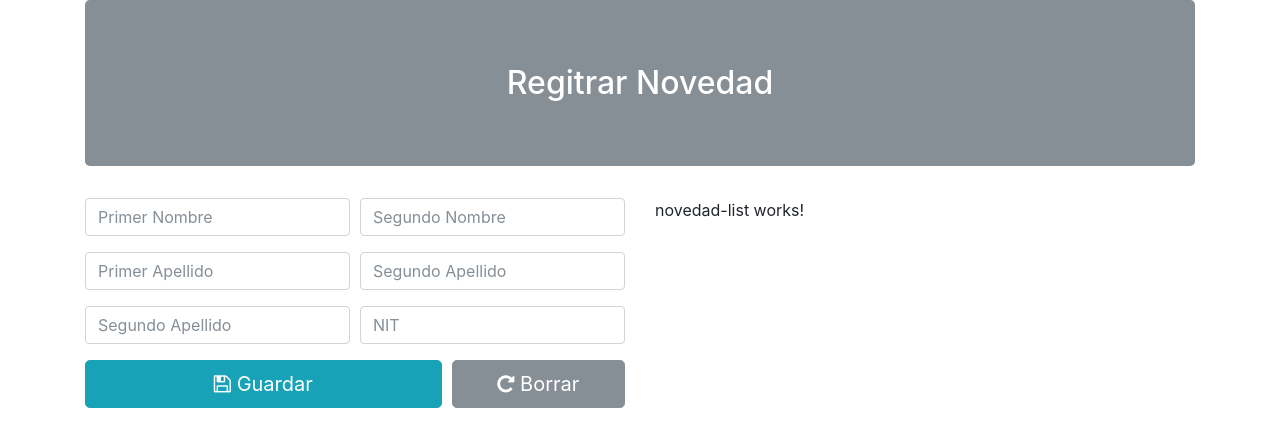
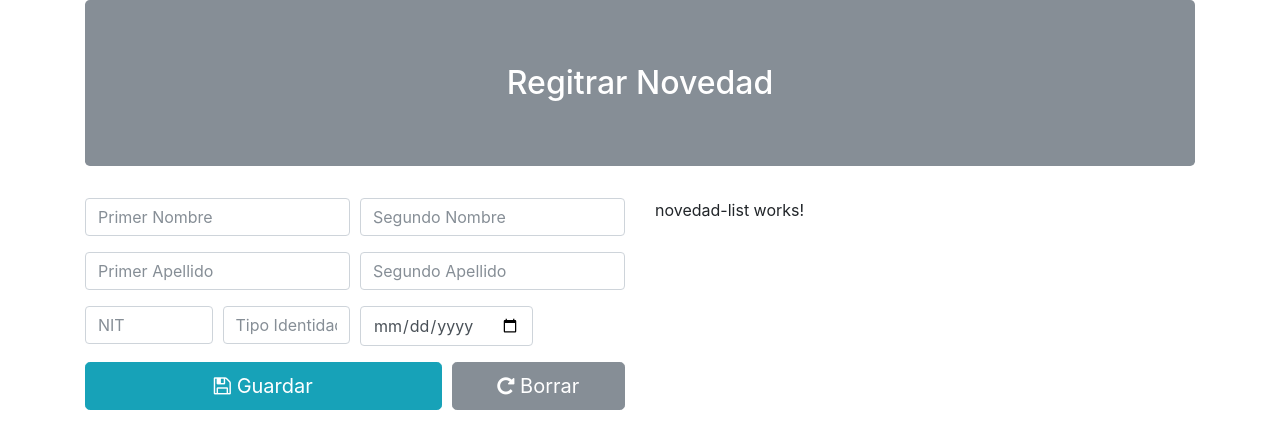
Before and after one commit to rubendarioing/serviSeguridadPaciente, an Angular app: page / in a window 1280 px wide. Shown: the top 448 px of the page. Built offline with nearby package versions, Linux system fonts and the light colour scheme.

Commit message:
pagina de registro novedad con el metodo de guardar cread

```diff
--- a/package.json
+++ b/package.json
@@ -21,7 +21,8 @@
     "@angular/platform-browser-dynamic": "^6.1.0",
     "@angular/router": "^6.1.0",
     "core-js": "^2.5.4",
-    "rxjs": "~6.2.0",
+    "rxjs": "^6.3.2",
+    "rxjs-compat": "^6.3.2",
     "zone.js": "~0.8.26"
   },
   "devDependencies": {
--- a/src/app/app.module.ts
+++ b/src/app/app.module.ts
@@ -1,6 +1,7 @@
 import { BrowserModule } from '@angular/platform-browser';
 import { NgModule } from '@angular/core';
 import { FormsModule } from'@angular/forms';
+import { HttpModule } from '@angular/http';
 
 import { AppComponent } from './app.component';
 import { NovedadesComponent } from './novedades/novedades.component';
@@ -16,7 +17,8 @@ import { NovedadListComponent } from './novedades/novedad-list/novedad-list.comp
   ],
   imports: [
     BrowserModule,
-    FormsModule
+    FormsModule,
+    HttpModule
   ],
   providers: [],
   bootstrap: [AppComponent]
--- a/src/app/novedades/novedad/novedad.component.html
+++ b/src/app/novedades/novedad/novedad.component.html
@@ -1,13 +1,13 @@
-<form class="emp-form" #employeeForm="ngForm">
+<form class="emp-form" #novedadForm="ngForm" (ngSubmit)="onSubmit(novedadForm)">
   <div class="form-row">
     <div class="form-group col-md-6">
-      <input class="form-control" name="PacNom" #PacNom="ngModel" [(ngModel)]="novedadService.selectedNovedad.PacNom"
-        placeholder="Primer Nombre" required>
+      <input class="form-control" name="PacNom" #PacNom="ngModel" [(ngModel)]="novedadService.selectedNovedad.PacNom" placeholder="Primer Nombre"
+        required>
       <div class="validation-error" *ngIf="PacNom.invalid && PacNom.touched">Campo Obligatorio.</div>
     </div>
     <div class="form-group col-md-6">
-      <input class="form-control" name="PacNom2" #PacNom2="ngModel" [(ngModel)]="novedadService.selectedNovedad.PacNom2"
-        placeholder="Segundo Nombre">
+      <input class="form-control" name="PacNom2" #PacNom2="ngModel" [(ngModel)]="novedadService.selectedNovedad.PacNom2" placeholder="Segundo Nombre"
+        required>
       <div class="validation-error" *ngIf="PacNom2.invalid && PacNom2.touched">Campo Obligatorio.</div>
     </div>
   </div>
@@ -15,22 +15,25 @@
     <div class="form-group col-md-6">
       <input class="form-control" name="PacApellido" #PacApellido="ngModel" [(ngModel)]="novedadService.selectedNovedad.PacApellido"
         placeholder="Primer Apellido" required>
-      <div class="validation-error" *ngIf="PacApellido.invalid && PacApellido.touched"></div>
+      <div class="validation-error" *ngIf="PacApellido.invalid && PacApellido.touched">Campo Obligatorio.</div>
     </div>
     <div class="form-group col-md-6">
-        <input class="form-control" name="PacApellido1" #PacApellido1="ngModel" [(ngModel)]="novedadService.selectedNovedad.PacApellido1"
+      <input class="form-control" name="PacApellido1" #PacApellido1="ngModel" [(ngModel)]="novedadService.selectedNovedad.PacApellido1"
         placeholder="Segundo Apellido" required>
-        <div class="validation-error" *ngIf="PacApellido1.invalid && PacApellido1.touched"></div>
+      <div class="validation-error" *ngIf="PacApellido1.invalid && PacApellido1.touched">Campo Obligatorio.</div>
     </div>
   </div>
   <div class="form-row">
-    <div class="form-group col-md-6">
-      <input class="form-control" name="PacApellido1" #PacApellido1="ngModel" [(ngModel)]="novedadService.selectedNovedad.PacApellido1"
-        placeholder="Segundo Apellido">
+    <div class="form-group col-md-3">
+      <input class="form-control" name="PacNit" #PacNit="ngModel" [(ngModel)]="novedadService.selectedNovedad.PacNit" placeholder="NIT"
+        required>
     </div>
-    <div class="form-group col-md-6">
-      <input class="form-control" name="PacNit" #PacNit="ngModel" [(ngModel)]="novedadService.selectedNovedad.PacNit"
-        placeholder="NIT">
+    <div class="form-group col-md-3">
+      <input class="form-control" name="PacTipoIden" #PacTipoIden="ngModel" [(ngModel)]="novedadService.selectedNovedad.PacTipoIden"
+        placeholder="Tipo Identidad" required>
+    </div>
+    <div class="form-group col-md-4">
+      <input type="date" class="form-control" name="PacFechaReg" #PacFechaReg="ngModel" [(ngModel)]="novedadService.selectedNovedad.PacFechaReg">
     </div>
   </div>
   <div class="form-row">
@@ -38,7 +41,7 @@
       <button type="submit" class="btn btn-lg btn-block btn-info"><i class="fa fa-floppy-o"></i> Guardar</button>
     </div>
     <div class="form-group col-md-4">
-      <button type="submit" class="btn btn-lg btn-block btn-secondary" (click)="resetForm(novedadForm)"><i class="fa fa-repeat"></i>
+      <button class="btn btn-lg btn-block btn-secondary" (click)="resetForm(novedadForm)"><i class="fa fa-repeat"></i>
         Borrar</button>
     </div>
   </div>
--- a/src/app/novedades/novedad/novedad.component.ts
+++ b/src/app/novedades/novedad/novedad.component.ts
@@ -12,23 +12,32 @@ import { NovedadService } from '../shared/novedad.service';
 })
 export class NovedadComponent implements OnInit {
 
-  constructor(private novedadService : NovedadService) { }
+  constructor(private novedadService: NovedadService) { }
 
   ngOnInit() {
     this.resetForm();
   }
 
-  resetForm(form? : NgForm){
-    if(form != null){
-    form.reset();
-    this.novedadService.selectedNovedad={
-      PacID:null,
-      PacNom:'',
-      PacNom2:'',
-      PacApellido : '',
-      PacApellido1 :'',
-      PacNit:null
+  resetForm(form?: NgForm) {
+    if (form != null) {
+      form.reset();
+      this.novedadService.selectedNovedad = {
+        PacID: null,
+        PacNom: '',
+        PacNom2: '',
+        PacApellido: '',
+        PacApellido1: '',
+        PacNit: null,
+        PacTipoIden:'',
+        PacFechaReg : null
+      }
     }
   }
+
+  onSubmit(form: NgForm) {
+    this.novedadService.postNovedad(form.value)
+      .subscribe(data => {
+        this.resetForm(form);
+      });
   }
 }
--- a/src/app/novedades/shared/novedad.model.ts
+++ b/src/app/novedades/shared/novedad.model.ts
@@ -5,12 +5,12 @@ export class Novedad {
     PacApellido	: string;
     PacApellido1 : string;
     PacNit : string;
-    /*PacTipoIden	: string;
-    PacEmail :string;
+    PacTipoIden	: string;
+    /*PacEmail :string;
     PacEdad	: number;
     PacTelefonoFijo	: string;
     PacTelCelular : string;
     PacDirecRes	: string;
-    PacDirecLab	: string;
-    PacFechaReg : Date;*/
+    PacDirecLab	: string;	*/
+    PacFechaReg : Date;
 }
--- a/src/app/novedades/shared/novedad.service.ts
+++ b/src/app/novedades/shared/novedad.service.ts
@@ -1,4 +1,10 @@
 import { Injectable } from '@angular/core';
+import { Http, Response, Headers, RequestOptions, RequestMethod } from '@angular/http';
+import { map } from 'rxjs/operators';
+import { Observable } from 'rxjs';
+
+
+
 
 import { Novedad } from './novedad.model';
 
@@ -6,5 +12,13 @@ import { Novedad } from './novedad.model';
 export class NovedadService {
 
   selectedNovedad : Novedad = new Novedad();
-  constructor() { }
+  constructor(private http: Http) { }
+
+  postNovedad(nov: Novedad){
+    var body = JSON.stringify(nov);
+    var headerOption = new Headers({'content-type':'application/json'});
+    var requestOptions = new RequestOptions({method:RequestMethod.Post, headers: headerOption });
+    return this.http.post('http://rubendarioing-001-site1.htempurl.com/api/Pacientes', body, requestOptions).pipe(map(x=>x.json())) ;
+  }
+
 }
```
Also changed, not shown: 1 other file (tests, documents, lock files or other folders).
